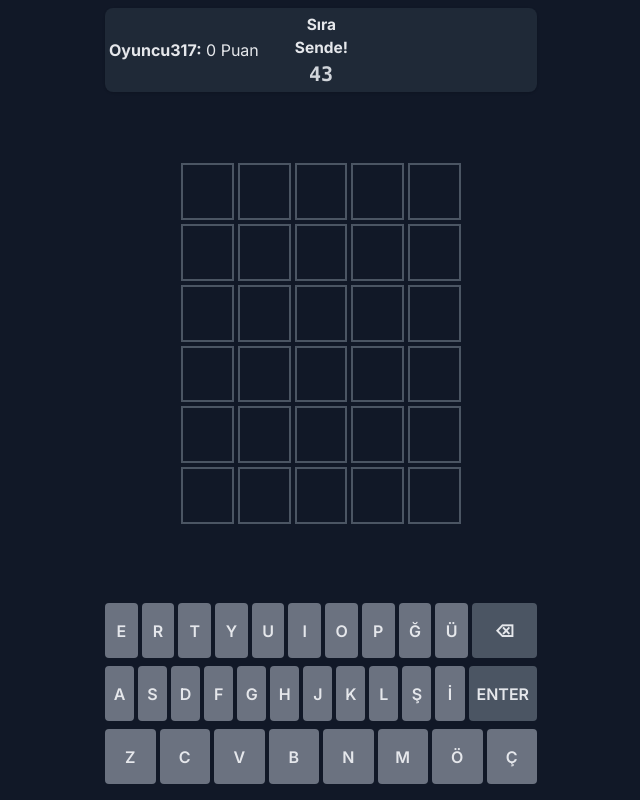
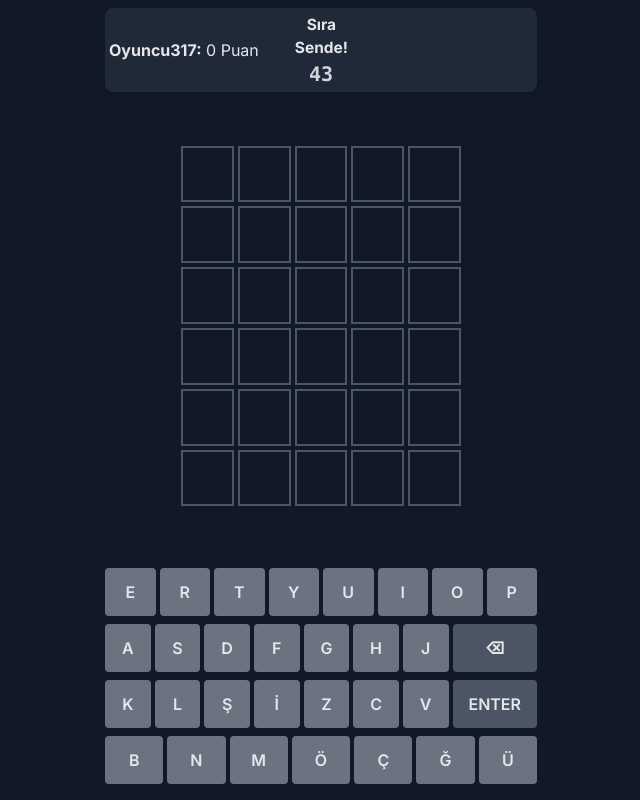
Before and after one commit to emreqe-oss/KelimeYar-mas-, a plain HTML site: page index.html in a window 1280 px wide. Both pictures are taken after a click on the button "Tek Kişilik Oyna". Shown: the whole page, without its empty margins (319-959 px from the left). Drawn offline with nearby package versions, Linux system fonts and the light colour scheme; no server answers.

Commit message:
Add files via upload

```diff
--- a/index.html
+++ b/index.html
@@ -44,8 +44,8 @@
         .tile.failed { background-color: #ef4444; border-color: #ef4444; color: white; }
         .keyboard-key {
             transition: background-color 0.2s;
-            height: 55px; /* Tuş yüksekliği artırıldı */
-            font-size: 1rem; /* Yazı tipi boyutu artırıldı */
+            height: 48px; /* Yüksekliği 4 satıra uyum için ayarlandı */
+            font-size: 1rem;
             padding: 0;
             display: flex;
             align-items: center;
@@ -484,9 +484,10 @@
             function createKeyboard() {
                 keyboardContainer.innerHTML = '';
                 const keyRows = [
-                    ['E', 'R', 'T', 'Y', 'U', 'I', 'O', 'P', 'Ğ', 'Ü', '⌫'],
-                    ['A', 'S', 'D', 'F', 'G', 'H', 'J', 'K', 'L', 'Ş', 'İ', 'ENTER'],
-                    ['Z', 'C', 'V', 'B', 'N', 'M', 'Ö', 'Ç']
+                    ['E', 'R', 'T', 'Y', 'U', 'I', 'O', 'P'],
+                    ['A', 'S', 'D', 'F', 'G', 'H', 'J', '⌫'],
+                    ['K', 'L', 'Ş', 'İ', 'Z', 'C', 'V', 'ENTER'],
+                    ['B', 'N', 'M', 'Ö', 'Ç', 'Ğ', 'Ü']
                 ];
 
                 keyRows.forEach(row => {
```
